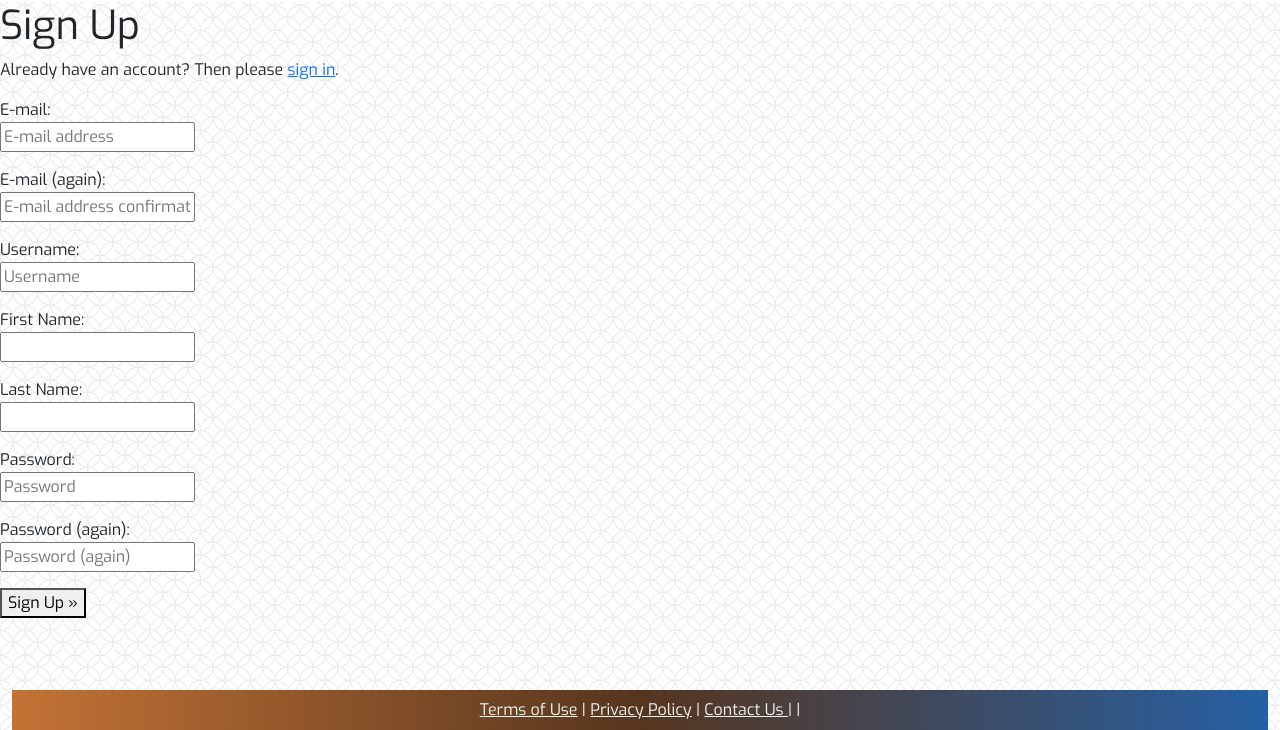
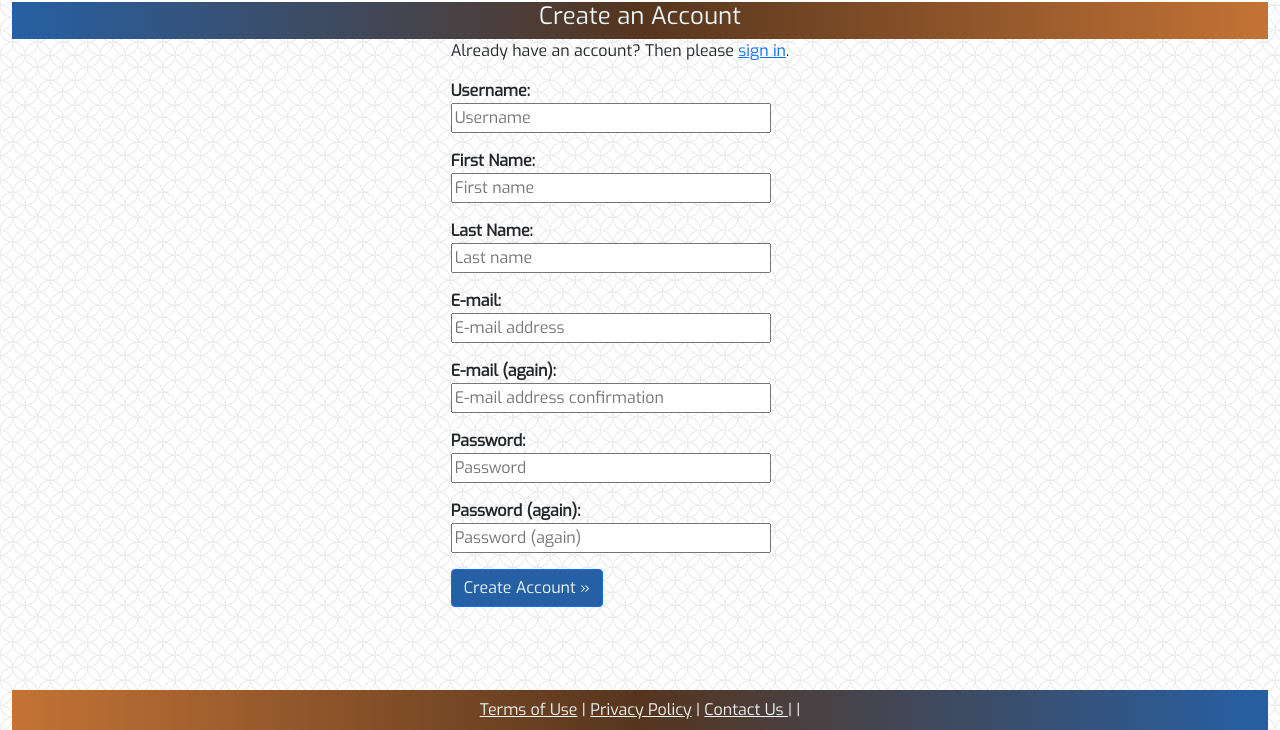
Before and after one commit to Polyanyanwu/graces-buffet-pp4, a Django app: page /accounts/signup/ in a window 1280 px wide. Shown: the part 70-800 px from the top of the page. Run offline with Django 3.2, Linux system fonts and the light colour scheme.

Commit message:
style: Format user signup form

```diff
--- a/static/css/style.css
+++ b/static/css/style.css
@@ -28,6 +28,7 @@ body{
 }
 form label{
     display: block;
+    font-weight: bold;
 }
 .main-title{
     /* background-color: #F19953; */
@@ -47,6 +48,9 @@ form label{
     font-weight: 400;
 }
 
+form input{
+    width: 20rem;
+}
 footer{
     /* background-color: #56351E; */
     background: linear-gradient(0.25turn, var(--copper), var(--dark-brown), var(--lapis-blue));
--- a/templates/account/signup.html
+++ b/templates/account/signup.html
@@ -5,9 +5,19 @@
 {% block head_title %}{% trans "Signup" %}{% endblock %}
 
 {% block content %}
-<h1>{% trans "Sign Up" %}</h1>
-
-<p>{% blocktrans %}Already have an account? Then please <a href="{{ login_url }}">sign in</a>.{% endblocktrans %}</p>
+<!-- <h1>{% trans "Sign Up" %}</h1> -->
+<div class="container-fluid gx-4 ">
+  <div class="row">
+    <div class="col main-title text-center">
+      <h4>Create an Account</h4>
+    </div>
+  </div>
+</div>
+<div class="container-fluid">
+  <div class="row gx-5">
+    <div class="col-sm-8 ms-auto">
+      <p>{% blocktrans %}Already have an account? Then please <a href="{{ login_url }}">sign in</a>.{% endblocktrans %}
+      </p>
 
       <form class="signup" id="signup_form" method="post" action="{% url 'account_signup' %}">
         {% csrf_token %}
@@ -15,7 +25,9 @@
         {% if redirect_field_value %}
         <input type="hidden" name="{{ redirect_field_name }}" value="{{ redirect_field_value }}" />
         {% endif %}
-  <button type="submit">{% trans "Sign Up" %} &raquo;</button>
+        <button type="submit" class="btn btn-primary btn-color">{% trans "Create Account" %} &raquo;</button>
       </form>
-
+    </div>
+  </div>
+</div>
 {% endblock %}
--- a/user_account/forms.py
+++ b/user_account/forms.py
@@ -7,9 +7,14 @@ from django import forms
 class CustomSignupForm(SignupForm):
     """ Custom signup form """
     first_name = forms.CharField(max_length=30, label='First Name',
-                                 required=True)
+                                 required=True, widget=forms.TextInput(
+                                  attrs={'placeholder': 'First name'}))
+
     last_name = forms.CharField(max_length=30, label='Last Name',
-                                required=True)
+                                required=True, widget=forms.TextInput(
+                                 attrs={'placeholder': 'Last name'}))
+
+    field_order = ['username', 'first_name', 'last_name', 'email', 'password']
 
     def save(self, request):
         user = super(CustomSignupForm, self).save(request)
```
Lines whose indentation alone changed are shown as unchanged.
